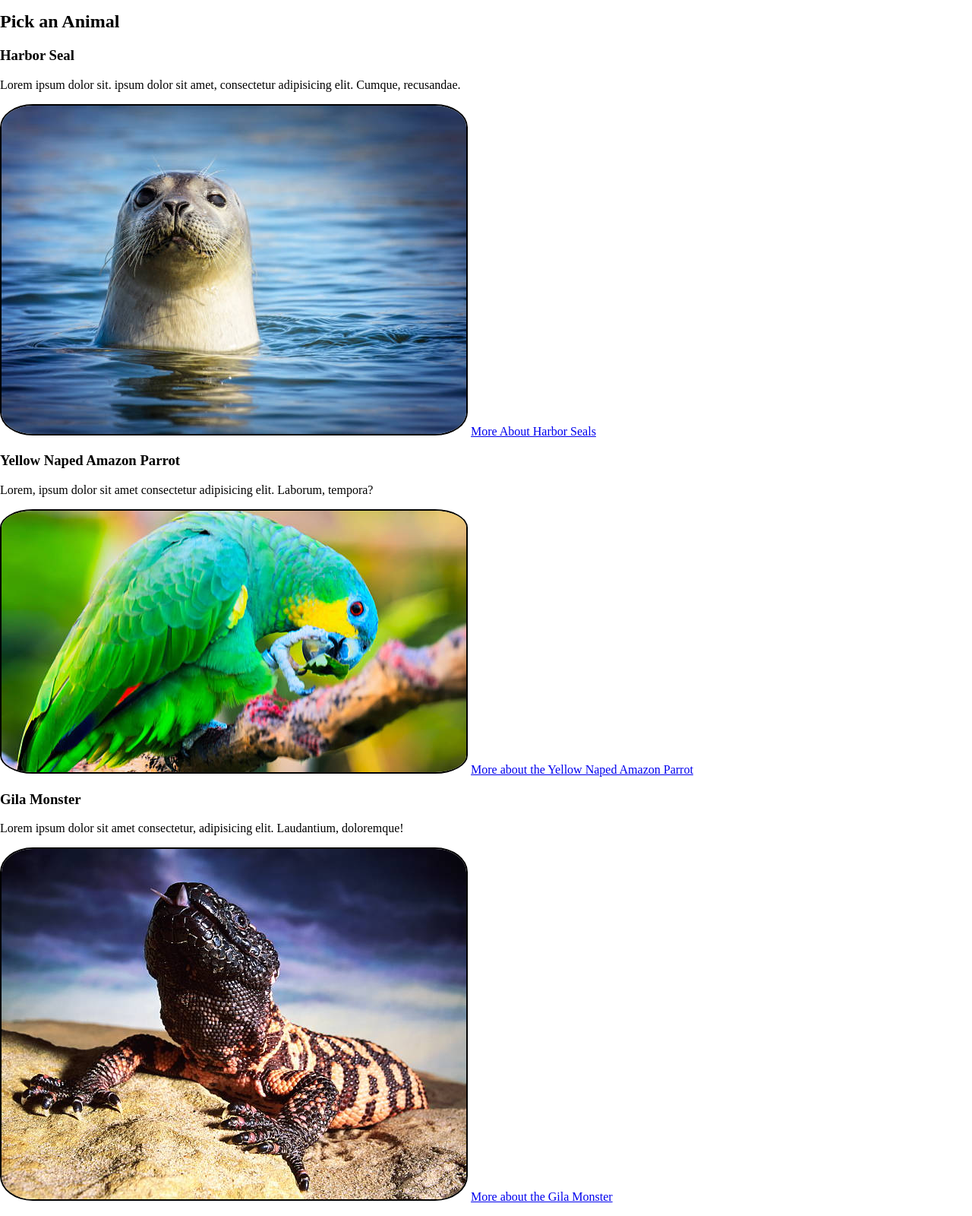
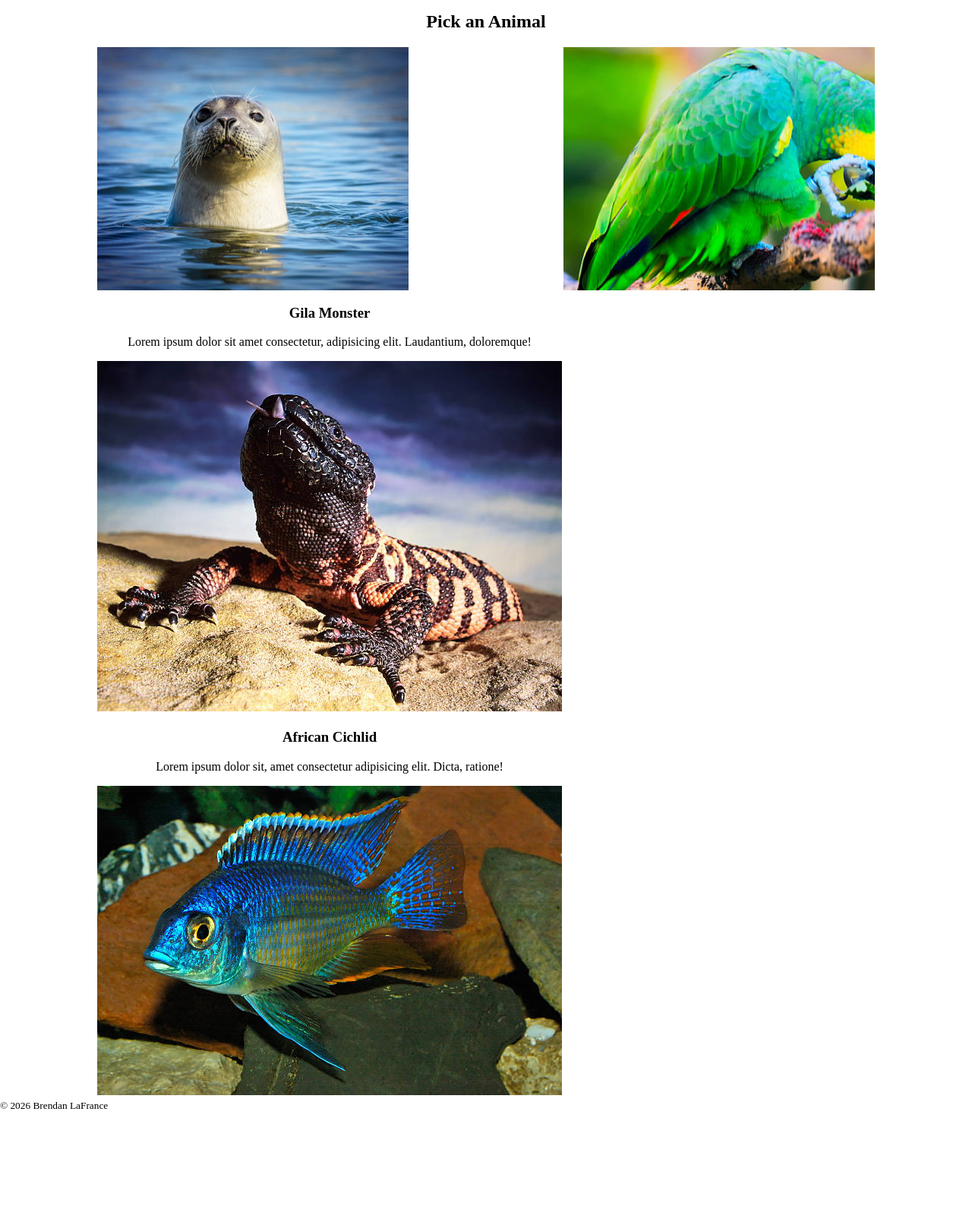
Before and after one commit to brendanlafrance001-art/FCZ-Animal-Assignment, a plain HTML site: page index.html in a window 1280 px wide. Shown: the part 80-1680 px from the top of the page at 76% size. After the commit the page ends 1543 px from the top, so only its background shows below. Drawn offline with Linux system fonts and the light colour scheme.

Commit message:
FCZ CSS update
Gila Monster is finished, and working on the homepage :)

```diff
--- a/index.html
+++ b/index.html
@@ -19,30 +19,32 @@
 
     <section id="dossier-cards">
         <h2>Pick an Animal</h2>
-        <section class="card">
+        <div class="flex">
+            <a href="HarborSeal.html" class="card Seal">
+                <section class="content">
                     <h3>Harbor Seal</h3>
                     <p>Lorem ipsum dolor sit. ipsum dolor sit amet, consectetur adipisicing elit. Cumque, recusandae.</p>
-            <img src="images/Harbor_Seal.jpg" alt="Picture of Harbor Seal Laying On Beach" id="HarborSeal">
-            <a href="HarborSeal.html">More About Harbor Seals</a>
+                </section>
+            </a>
+            <a href="YellowNapedAmazonParrot.html" class="card parrot">
+                <section class="content">
+                    <h3>Yellow Naped Amazon Parrot</h3>
+                    <p>Lorem, ipsum dolor sit amet consectetur adipisicing elit. Laborum, tempora?</p>
+                </section>
+            </a>
+            <section class="card">
+
+                <h3>Gila Monster</h3>
+                <p>Lorem ipsum dolor sit amet consectetur, adipisicing elit. Laudantium, doloremque!</p>
+                <a href="GilaMonster.html"><img src="images/Gila-Monster.jpg" alt="Picture Of Orange and Black Gila Monster Sitting In Front of a Cactus in the sun" id="GilaMonster"></a>
             </section>
             <section class="card">
-            <h3>Yellow Naped Amazon Parrot</h3>
-            <p>Lorem, ipsum dolor sit amet consectetur adipisicing elit. Laborum, tempora?</p>
-            <img src="images/Yellow-Naped-Amazon-Parrot.jpg" alt="Picture of a green parrot sitting on a branch in the rain forest" id="YellowNapedParrot">
-            <a href="YellowNapedAmazonParrot.html">More about the Yellow Naped Amazon Parrot</a>
-        </section>
-        <section class="card">
-            <h3>Gila Monster</h3>
-            <p>Lorem ipsum dolor sit amet consectetur, adipisicing elit. Laudantium, doloremque!</p>
-            <img src="images/Gila-Monster.jpg" alt="Picture Of Orange and Black Gila Monster Sitting In Front of a Cactus in the sun" id="GilaMonster">
-            <a href="GilaMonster.html">More about the Gila Monster</a>
-        </section>
-        <section class="card">
+
                 <h3>African Cichlid</h3>
                 <p>Lorem ipsum dolor sit, amet consectetur adipisicing elit. Dicta, ratione!</p>
-            <img src="images/African-Cichlid.jpg" alt="Picture of a Blue African Cichlid swimming in an aquarium" id="AfricanCichlid">
-            <a href="AfricanCichlid.html">African Cichlid</a>
+                <a href="AfricanCichlid.html"><img src="images/African-Cichlid.jpg" alt="Picture of a Blue African Cichlid swimming in an aquarium" id="AfricanCichlid"></a>
             </section>
+        </div>
     </section>
 
     <footer>
--- a/style/GilaMonster.css
+++ b/style/GilaMonster.css
@@ -20,3 +20,53 @@ nav#main-nav > a {
 nav#main-nav > a:hover {
     background-color: rgba(0, 0, 255, 0.6);
 }
+
+header > img#GilaMonster {
+    width: 100%;
+}
+
+h1 {
+    display: flex;
+    justify-content: center;
+    align-items: center;
+    font-size: 4rem;
+    position: absolute;
+    top:10%;
+    left: 50%;
+    transform: translate(-50%,-50%);
+    color: orange;
+}
+
+h1:hover{
+    cursor: default;
+}
+
+section {
+    text-align: center;
+}
+
+section#Kingdom > table#Scientific-Classification {
+    margin: 1rem auto;
+    border-collapse: collapse;
+    border: 1px solid black;
+}
+
+section#Kingdom > table#Scientific-Classification > tbody > tr > th, td{
+    border: 1px solid black;
+    font-size: 1.5rem;
+}
+
+section#Location > img#GilaMonsterRange {
+    text-align: center;
+    width: 50%;
+}
+
+p{
+    margin: 2rem;
+    padding: 0.5rem;
+    font-size: 1.5rem;
+}
+
+h2{
+    font-size:2.5rem;
+}
--- a/style/homepage.css
+++ b/style/homepage.css
@@ -21,26 +21,49 @@ nav#main-nav {
     background-color: rgba(0, 0, 255, 0.6);
 }
 
-#HarborSeal {
-    border-radius: 7%;
-    border: 2px solid black;
+section#dossier-cards{
+    text-align: center;
 }
 
-#YellowNapedParrot {
-    border-radius: 7%;
-    border: 2px solid black;
+a.card{
+    display:flex;
+    justify-content: center;
+    align-items: center;
+    height: 25vw;
+    width: 40%;
+    background-size: cover;
+    text-decoration: none;
+    color:black;
+    font-size: 3rem;
 }
 
-#GilaMonster {
-    border-radius: 7%;
-    border: 2px solid black;
+.card.Seal{
+    background-image: url("../images/Harbor_Seal.jpg");
 }
 
-#AfricanCichlid {
-    border-radius: 7%;
-    border: 2px solid black;
+.flex{
+    display:flex;
+    flex-flow: row wrap;
+    width: 80vw;
+    margin: 0 auto;
+    justify-content: space-between;
 }
 
-p {
-    border-radius: 7%;
+.card .content{
+    opacity: 0;
+    background-color: rgba(255,255,255,0.33);
+    height: 100%;
+    width: 100%;
+    display: flex;
+    flex-flow: column nowrap;
+    justify-content: center;
+    transition: all ease 500ms;
 }
+
+.card:hover .content{
+    opacity:1;
+}
+
+.card.parrot{
+    background-image: url("../images/Yellow-Naped-Amazon-Parrot.jpg");
+}
```
Also changed, not shown: GilaMonster.html (+2 -6 lines), images/GilaMonsterRange.png (added), images/harbor_seal_range.png. Lines whose indentation alone changed are shown as unchanged.
